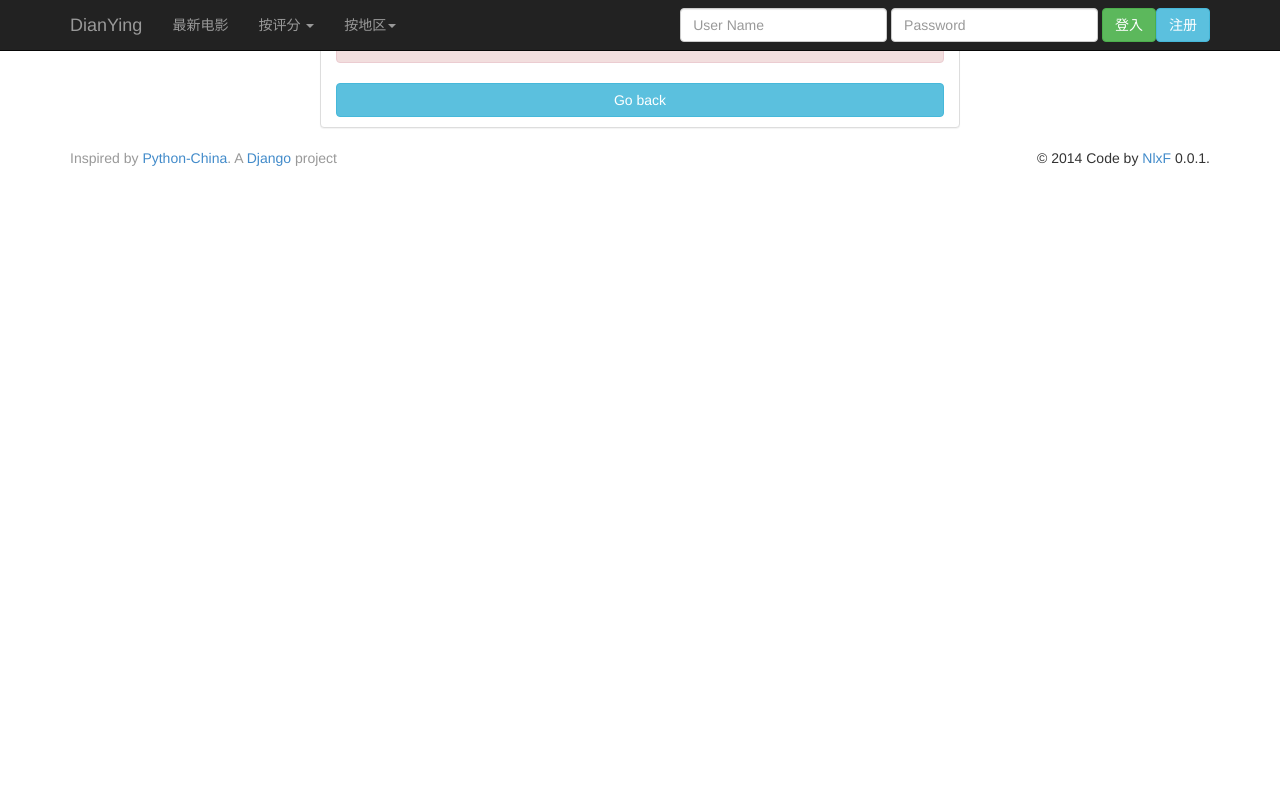
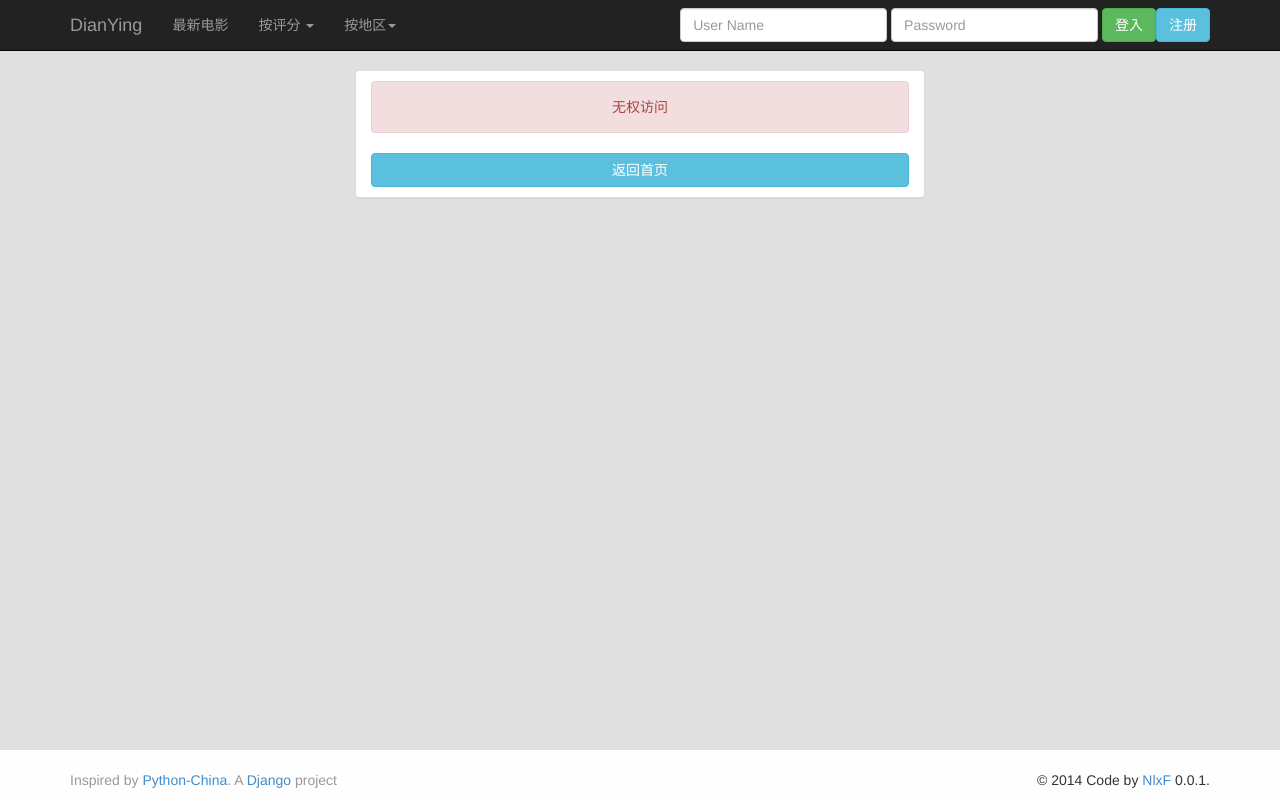
Before and after one commit to NlxF/dianyings, a Django app: template template/403.html in a window 1280 px wide. Run offline with Django 3.2, Linux system fonts and the light colour scheme; the template is opened without the code that fills it, so the values that code supplies are empty; some libraries are stand-ins or nearby versions.

Commit message:
change 404.html

```diff
--- a/dianying/settings.py
+++ b/dianying/settings.py
@@ -45,7 +45,7 @@ INSTALLED_APPS = (
 )
 
 TEMPLATE_DIRS = (
-    os.path.join(BASE_DIR, "templates"),
+    os.path.join(BASE_DIR, "template"),
 )
 
 TEMPLATE_CONTEXT_PROCESSORS = (
--- a/nanjing/urls.py
+++ b/nanjing/urls.py
@@ -4,6 +4,7 @@ __author__ = 'ISM'
 from django.conf.urls import url, patterns, include
 
 urlpatterns = patterns('nanjing.views',
+
     url(r'^index/$', 'index'),
     url(r'^latest/$', "latest", name='latest'),
     url(r'^sort/(?P<movie_type>\w{4,6})/$', 'sort_by', name='sort'),
--- a/template/403.html
+++ b/template/403.html
@@ -3,10 +3,14 @@
     错误信息
 {% endblock %}
 {% block content %}
-<div class="panel panel-default col-md-6 col-md-offset-3">
-    <div class="text-center alert alert-danger" style="margin-top:10px;">
-    <p>无权访问</p>
+<div id="wrap">
+    <div class="container" id="content-main">
+        <div class="panel panel-default col-md-6 col-md-offset-3">
+            <div class="text-center alert alert-danger" style="margin-top:10px;">
+                <p>无权访问</p>
+            </div>
+        <a href="{% url 'nj:index' %}" class="btn btn-block btn-info" style="margin-bottom:10px;">返回首页</a>
+        </div>
     </div>
-    <a href="{% url 'index' %}" class="btn btn-block btn-info" style="margin-bottom:10px;">Go back</a>
 </div>
 {% endblock %}
```
Also changed, not shown: template/404.html (+9 -5 lines), template/500.html (+9 -5 lines).
